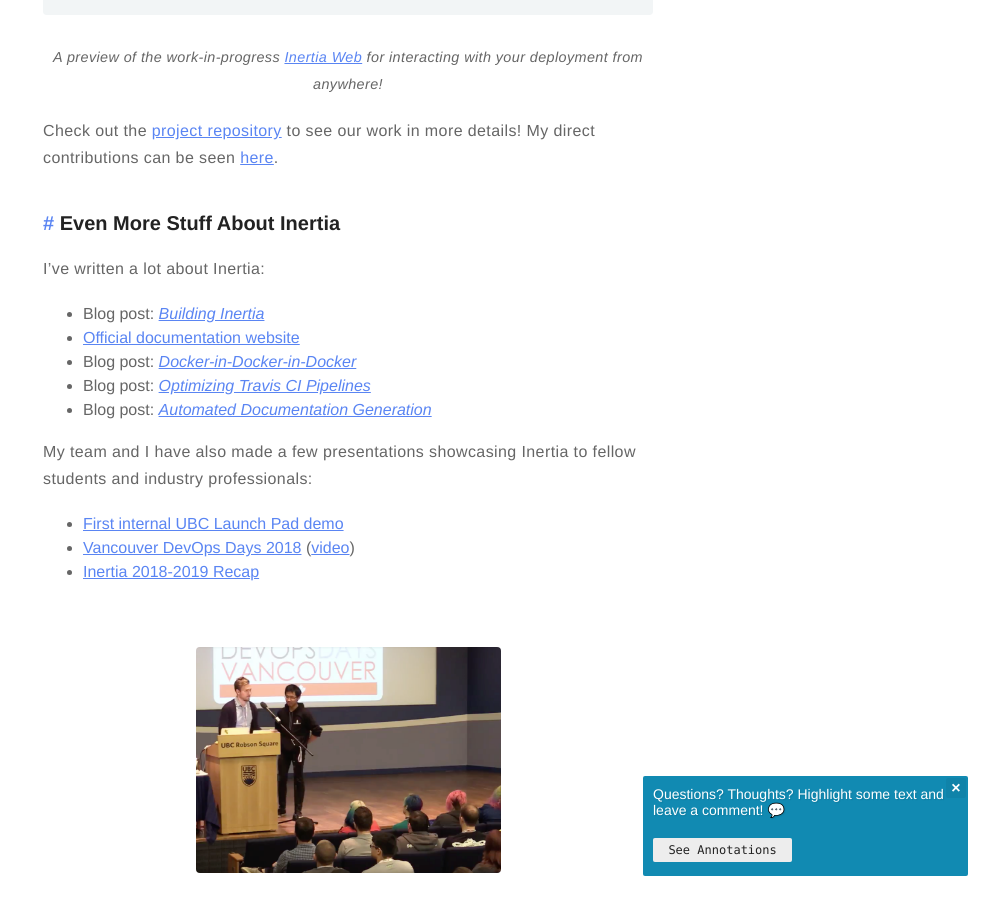
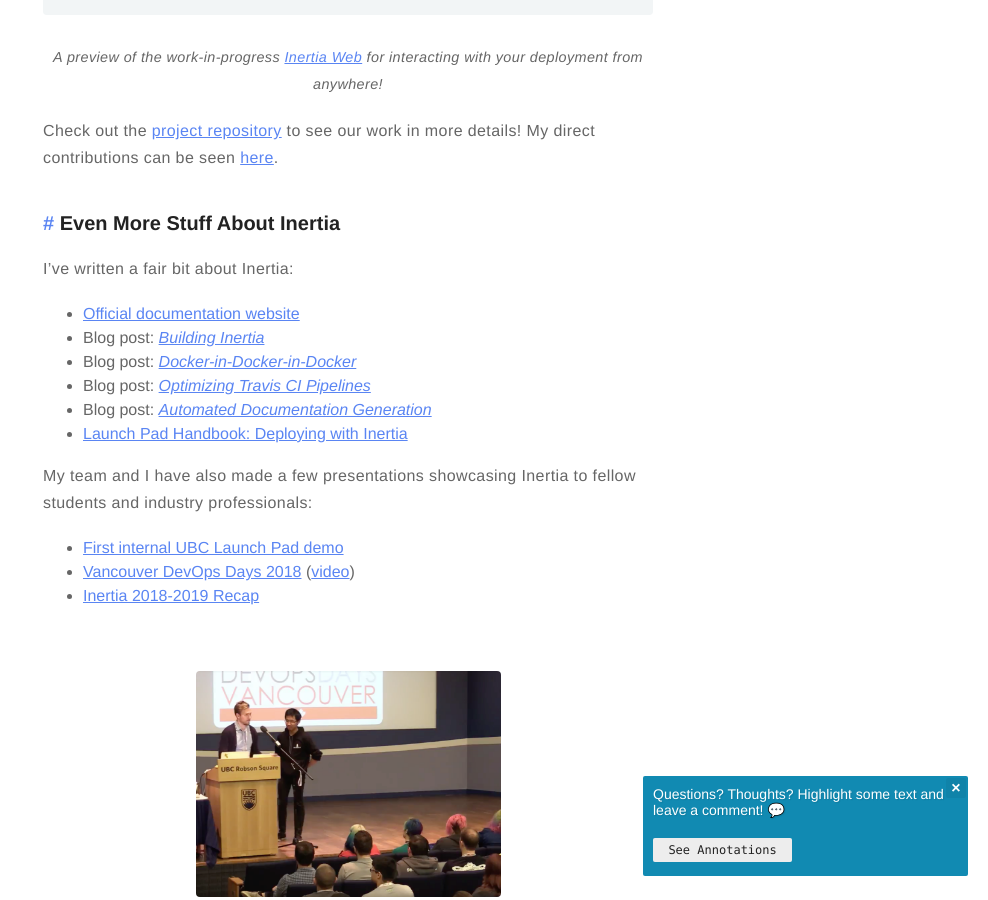
Before and after one commit to bobheadxi/bobheadxi.github.io, a Jekyll site: the page built from _posts/2018-1-29-inertia.md, in a window 1280 px wide and 900 px high, scrolled down 3715 px. Shown: the whole window, without its empty margins (292-1280 px from the left). Built offline with Jekyll 4.4.1, drawn with Linux system fonts in a browser that asks for light colours; nearby versions of some CDN libraries; emoji names are drawn with the system emoji font; a script that is not in the unit is left out.

Commit message:
update inertia badges, writing

```diff
--- a/_posts/2018-1-29-inertia.md
+++ b/_posts/2018-1-29-inertia.md
@@ -22,8 +22,7 @@
 badges:
 - <img src="https://img.shields.io/github/release/ubclaunchpad/inertia.svg?colorB=5ac4ba" />
 - <img src="https://img.shields.io/github/stars/ubclaunchpad/inertia.svg?" />
-- <img src="https://img.shields.io/docker/pulls/ubclaunchpad/inertia.svg" />
-#- <img src="https://goreportcard.com/badge/github.com/ubclaunchpad/inertia" />
+- <img src="https://img.shields.io/github/downloads/ubclaunchpad/inertia/total" />
 - <img src="https://img.shields.io/github/contributors/ubclaunchpad/inertia.svg" />
 ---
 
@@ -41,7 +40,7 @@
     <img src="https://img.shields.io/github/release/ubclaunchpad/inertia.svg?colorB=5ac4ba" />
     <img src="https://img.shields.io/github/stars/ubclaunchpad/inertia.svg?" />
     <img src="https://goreportcard.com/badge/github.com/ubclaunchpad/inertia" />
-    <img src="https://img.shields.io/docker/pulls/ubclaunchpad/inertia.svg" />
+    <img src="https://img.shields.io/github/downloads/ubclaunchpad/inertia/total" />
     <img src="https://img.shields.io/github/contributors/ubclaunchpad/inertia.svg" />
 </p>
 
@@ -142,13 +141,14 @@
 
 ### Even More Stuff About Inertia
 
-I've written a lot about Inertia:
+I've written a fair bit about Inertia:
 
+* [Official documentation website](https://inertia.ubclaunchpad.com)
 * Blog post: [*Building Inertia*](https://medium.com/ubc-launch-pad-software-engineering-blog/building-continuous-deployment-87a2bd8eedbe)
-* [Official documentation website](https://inertia.ubclaunchpad.com)
 * Blog post: [*Docker-in-Docker-in-Docker*](https://bobheadxi.dev/dockerception/)
 * Blog post: [*Optimizing Travis CI Pipelines*](https://medium.com/ubc-launch-pad-software-engineering-blog/optimizing-travis-ci-pipelines-36973aea3758)
 * Blog post: [*Automated Documentation Generation*](https://medium.com/@bobheadxi/turning-slate-into-a-proper-documentation-builder-d0cf31abf459)
+* [Launch Pad Handbook: Deploying with Inertia](https://docs.ubclaunchpad.com/handbook/tools/deployment#inertia)
 
 My team and I have also made a few presentations showcasing Inertia to fellow
 students and industry professionals:
```
